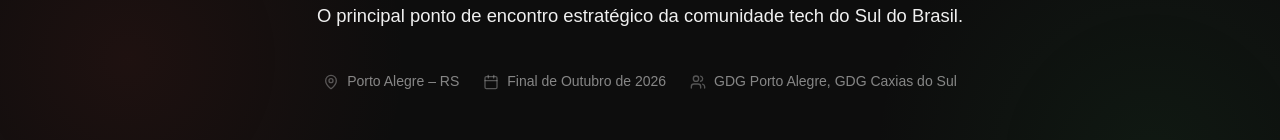
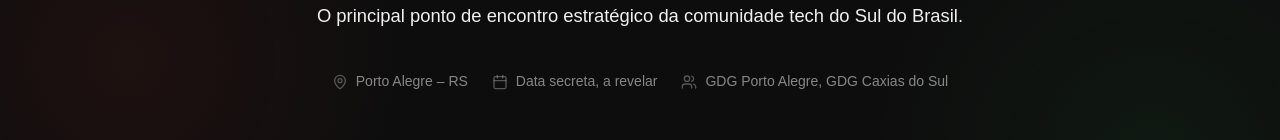
Before and after one commit to gdgpoars/midiakit-devfestpoa26, a Next.js app: page / in a window 1280 px wide. Shown: the part 552-692 px from the top of the page. Built offline with nearby package versions, Linux system fonts and the light colour scheme; a web font is replaced by a local one.

Commit message:
Update hero.tsx

```diff
--- a/components/hero.tsx
+++ b/components/hero.tsx
@@ -43,7 +43,7 @@ export function Hero() {
           </div>
           <div className="flex items-center gap-2 text-[14px] text-muted">
             <Calendar size={16} className="opacity-60" />
-            {"Final de Outubro de 2026"}
+            {"Data secreta, a revelar"}
           </div>
           <div className="flex items-center gap-2 text-[14px] text-muted">
             <Users size={16} className="opacity-60" />
```
